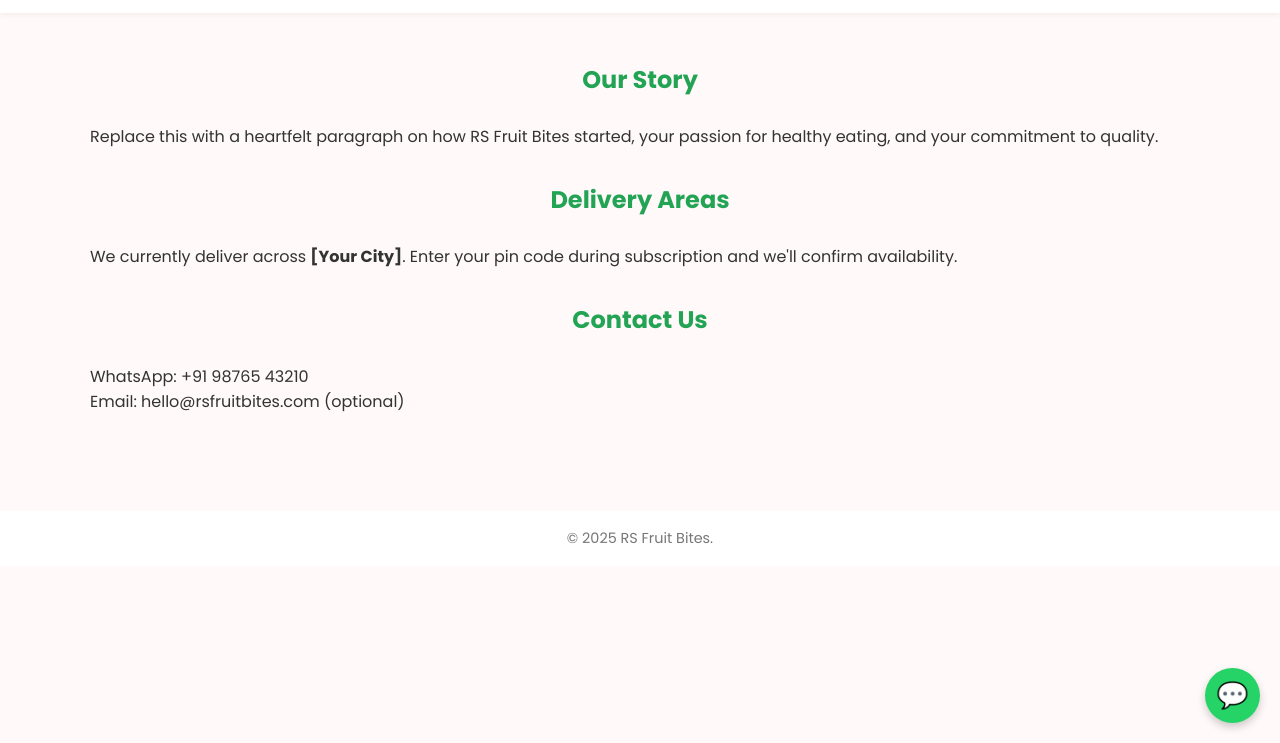
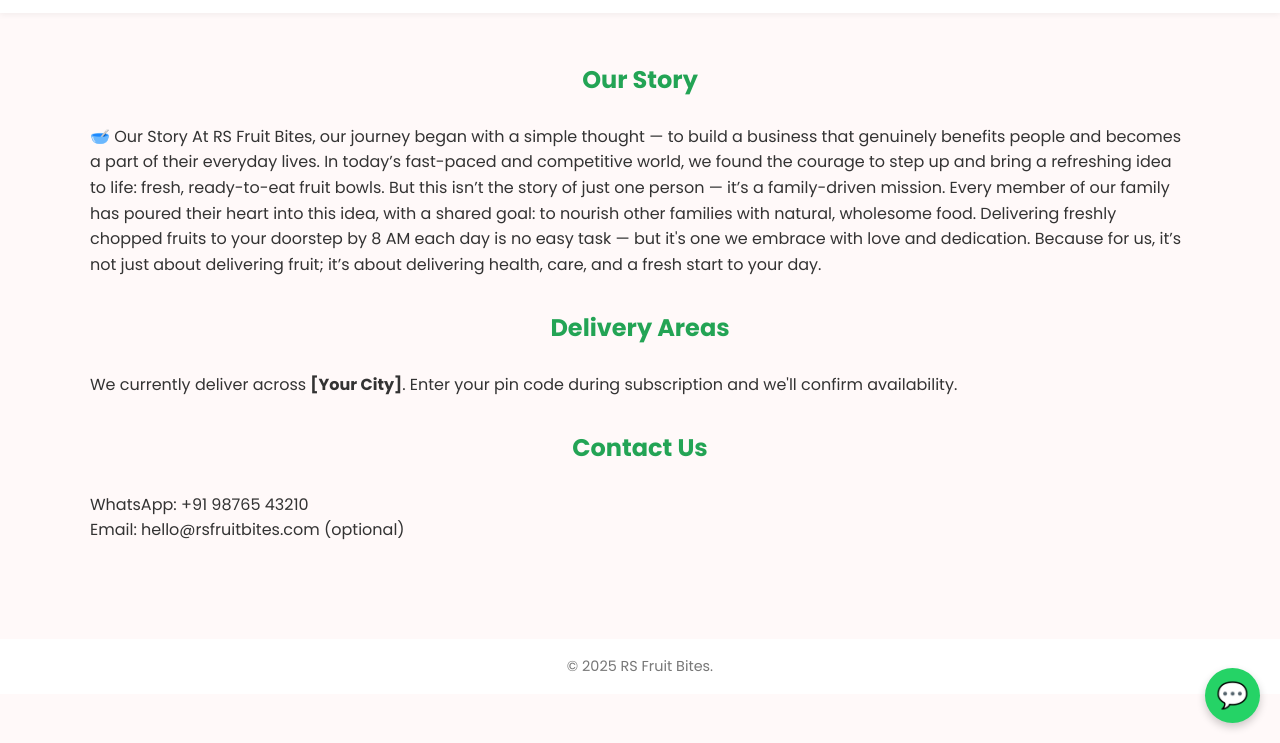
Before and after one commit to Adarshinivarma05/rs-fruit-bytes, a plain HTML site: page about.html in a window 1280 px wide. Shown: the part 57-800 px from the top of the page. Drawn offline with Linux system fonts and the light colour scheme.

Commit message:
Update about.html
Our Story is done

```diff
--- a/about.html
+++ b/about.html
@@ -12,7 +12,13 @@
 
 <section class="about container">
   <h2>Our Story</h2>
-  <p>Replace this with a heartfelt paragraph on how RS Fruit Bites started, your passion for healthy eating, and your commitment to quality.</p>
+  <p>🥣 Our Story
+
+At RS Fruit Bites, our journey began with a simple thought — to build a business that genuinely benefits people and becomes a part of their everyday lives. In today’s fast-paced and competitive world, we found the courage to step up and bring a refreshing idea to life: fresh, ready-to-eat fruit bowls.
+
+But this isn’t the story of just one person — it’s a family-driven mission. Every member of our family has poured their heart into this idea, with a shared goal: to nourish other families with natural, wholesome food.
+
+Delivering freshly chopped fruits to your doorstep by 8 AM each day is no easy task — but it's one we embrace with love and dedication. Because for us, it’s not just about delivering fruit; it’s about delivering health, care, and a fresh start to your day.</p>
 
   <h2 style="margin-top:2rem;">Delivery Areas</h2>
   <p>We currently deliver across <strong>[Your City]</strong>. Enter your pin code during subscription and we'll confirm availability.</p>
```
